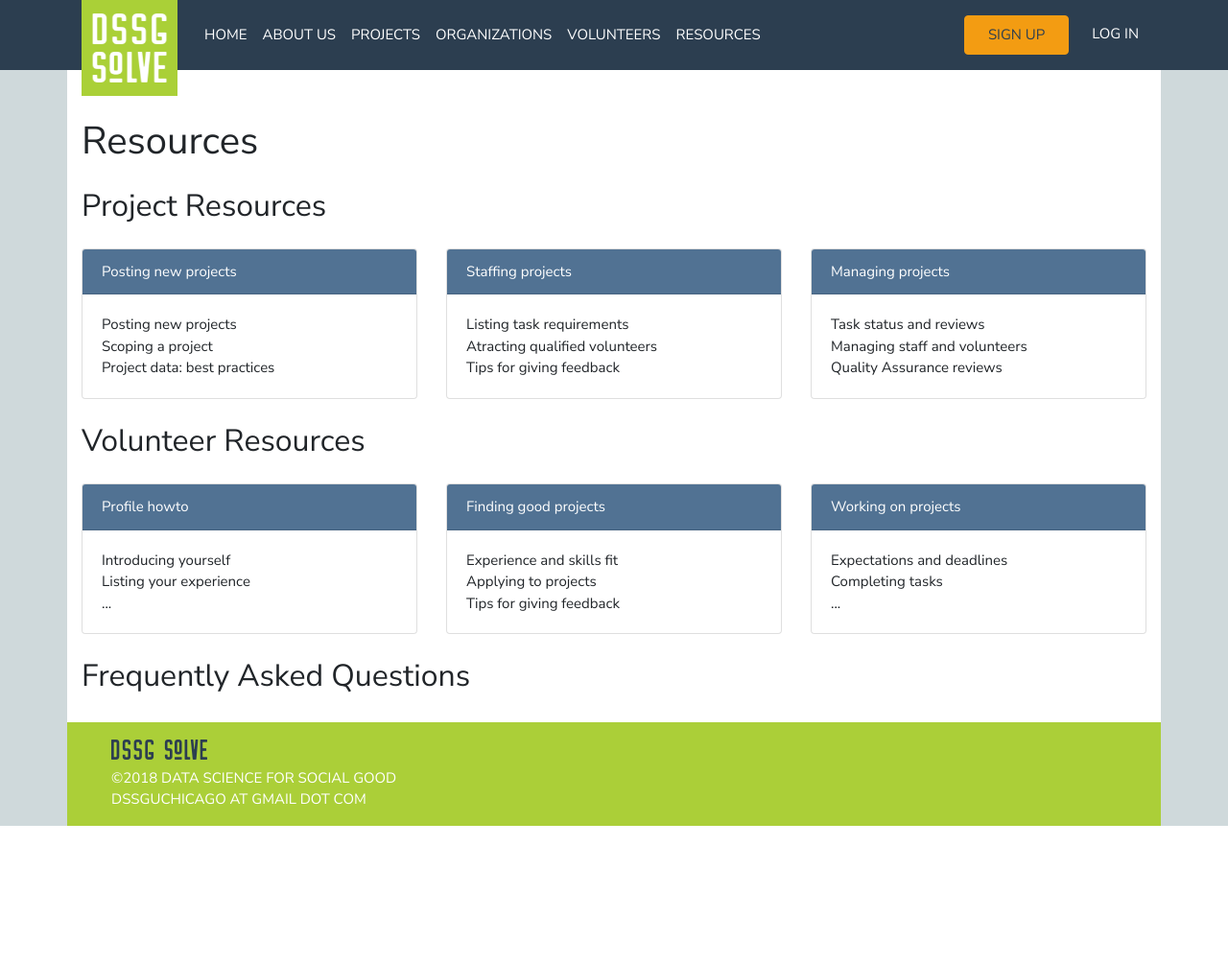
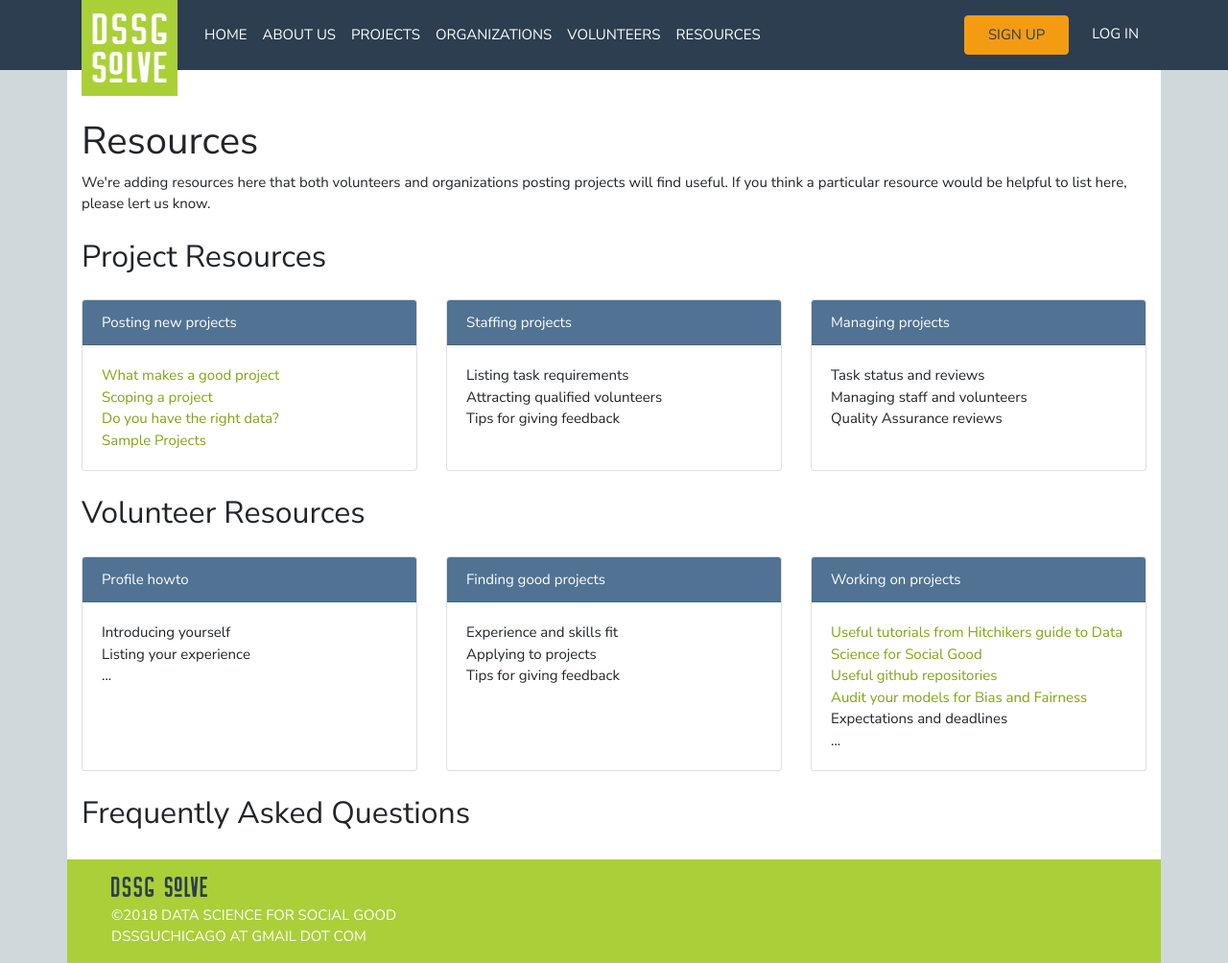
Before and after one commit to dssg/marketplace, a Django app: template src/dssgmkt/templates/dssgmkt/resources.html in a window 1280 px wide. Shown: the whole page at 96% size. Before the commit the page ends 861 px from the top, so only its background shows below. Run offline with Django 3.2, Linux system fonts and the light colour scheme; the template is opened without the code that fills it, so the values that code supplies are empty; some libraries are stand-ins or nearby versions.

Commit message:
mostly language edits

```diff
--- a/src/dssgmkt/templates/dssgmkt/resources.html
+++ b/src/dssgmkt/templates/dssgmkt/resources.html
@@ -26,22 +26,24 @@
   </ul>
 </ul> -->
 
-
+We're adding resources here that both volunteers and organizations posting projects will find useful. If you think a particular resource would be helpful to list here, please lert us know.
 <h3 class="section-header">Project Resources</h3>
 <div class="card-deck section-header">
   <div class="card">
     <div class="card-header">Posting new projects</div>
     <div class="card-body">
-        <div>Posting new projects</div>
-        <div>Scoping a project</div>
-        <div>Project data: best practices</div>
+        <div><a href="https://dssg.uchicago.edu/2015/11/04/what-makes-a-good-dssg-project/">What makes a good project</a></div>
+        <div><a href="https://dsapp.uchicago.edu/home/resources/data-science-project-scoping-guide/">Scoping a project</a></div>
+        <div><a href="https://dsapp.uchicago.edu/home/resources/datamaturity/">Do you have the right data?</a></div>
+        <div><a href="https://dssg.uchicago.edu/projects">Sample Projects</a></div>
+
     </div>
   </div>
   <div class="card">
     <div class="card-header">Staffing projects</div>
     <div class="card-body">
       <div>Listing task requirements</div>
-      <div>Atracting qualified volunteers</div>
+      <div>Attracting qualified volunteers</div>
       <div>Tips for giving feedback</div>
     </div>
   </div>
@@ -78,8 +80,10 @@
     <div class="card">
       <div class="card-header">Working on projects</div>
       <div class="card-body">
+        <div><a href="https://github.com/dssg/hitchhikers-guide">Useful tutorials from Hitchikers guide to Data Science for Social Good</a></div>
+        <div><a href="https://github.com/dssg/">Useful github repositories</a></div>
+        <div><a href="https://dsapp.uchicago.edu/aequitas/">Audit your models for Bias and Fairness</a></div>
         <div>Expectations and deadlines</div>
-        <div>Completing tasks</div>
         <div>...</div>
       </div>
     </div>
```
